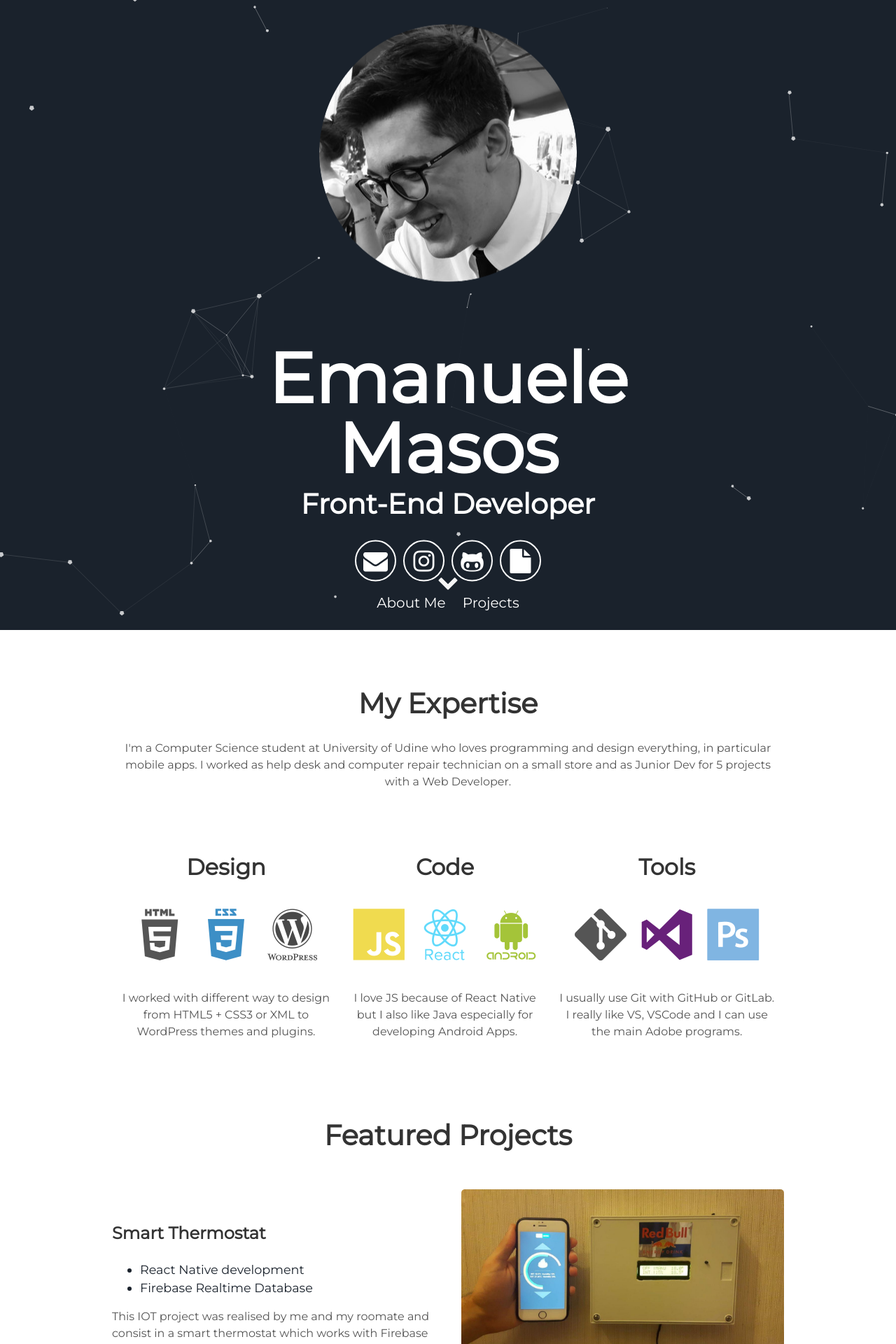
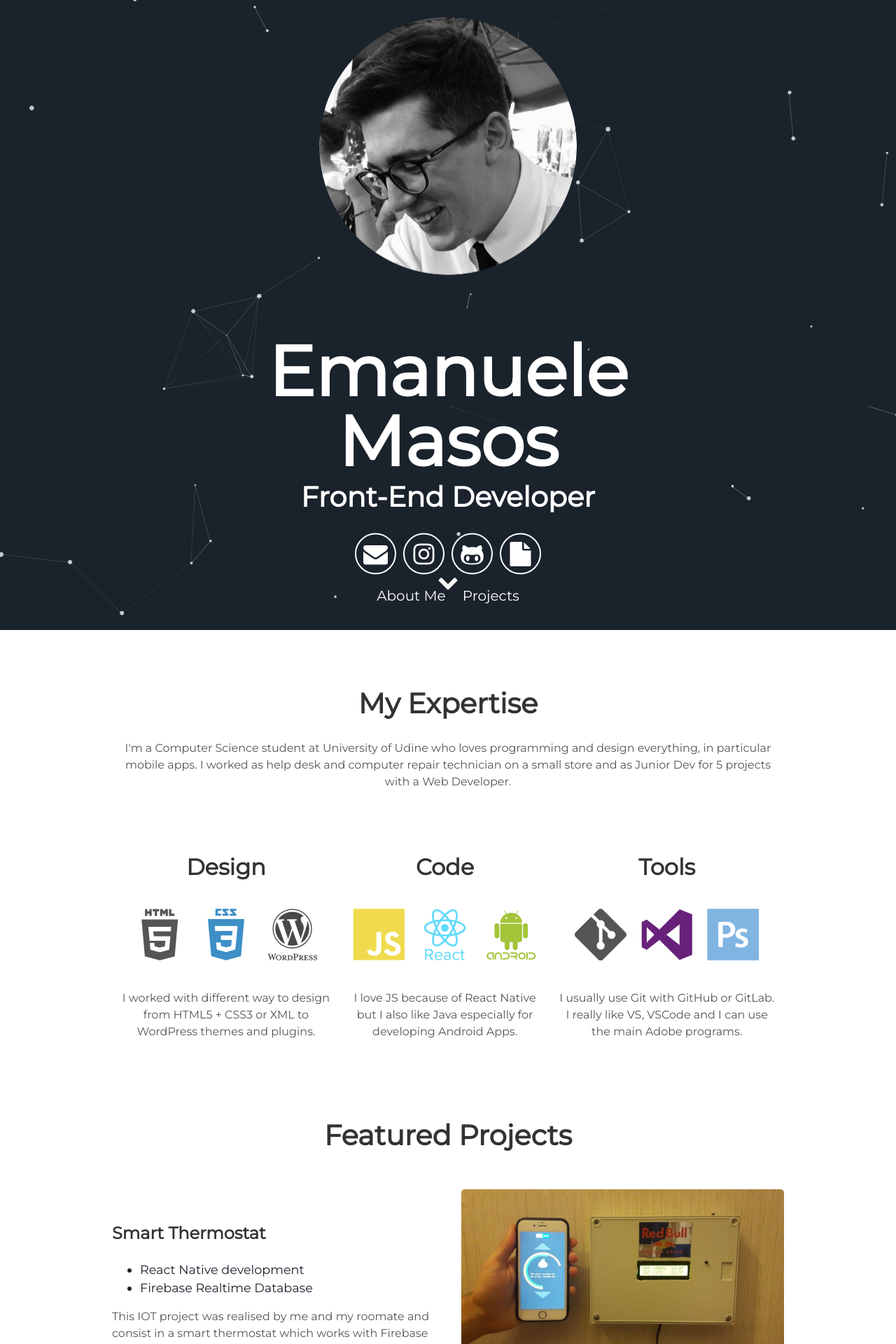
Before and after one commit to ClarkStoro/clarkstoro.github.io, a Jekyll site: the page built from index.html, in a window 1280 px wide. Shown: the top 1920 px of the page at 70% size. Built offline with Jekyll 4.4.1, drawn with Linux system fonts in a browser that asks for light colours.

Commit message:
Update header.html

```diff
--- a/_includes/header.html
+++ b/_includes/header.html
@@ -1,9 +1,9 @@
 <div id="particles-js">
   <div class="header">
-    <div class="user-projects">
-      <div class="images-center">
+    <div class="header-photo">
+
         <img alt="ema" src="{{ "/assets/img/EmanueleMaso.png"}}" />
-      </div>
+
     </div>
       <h1>
         <span class="site-title">{{site.username}}s</span>
```
